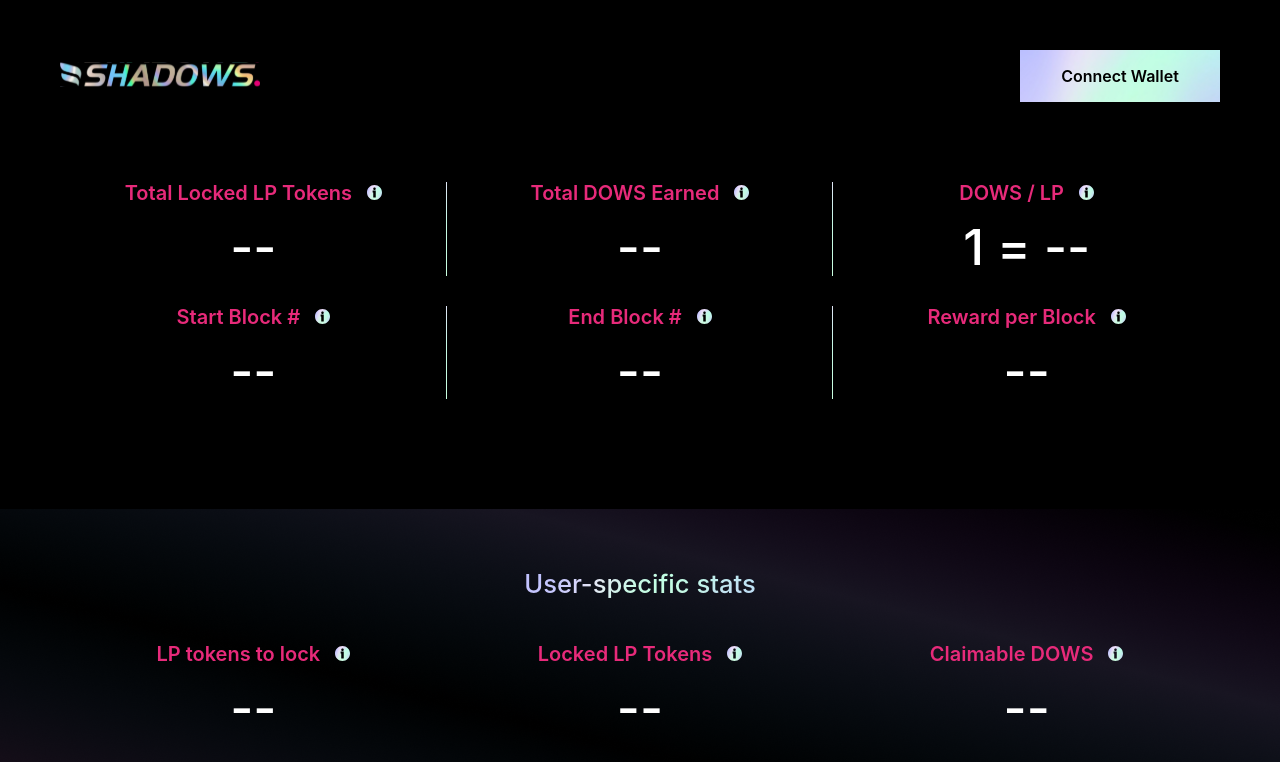
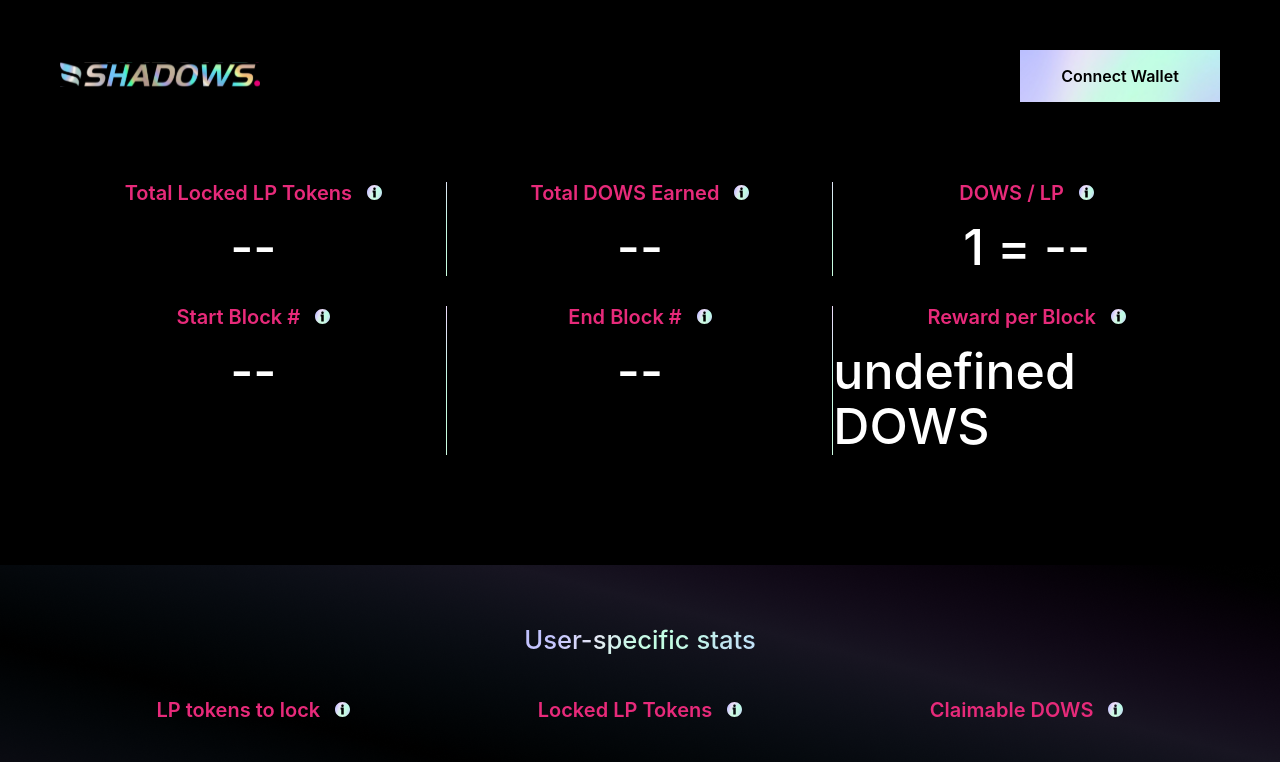
Before and after one commit to ShadowsNetwork/shadows-lp-pool-dashboard, a Next.js app: page / in a window 1280 px wide. Shown: the top 762 px of the page. Built offline with nearby package versions, Linux system fonts and the light colour scheme; a web font is replaced by a local one.

Commit message:
numbers 2

```diff
--- a/components/templates/home/index.js
+++ b/components/templates/home/index.js
@@ -37,7 +37,7 @@ export default function Home() {
       totalLocked: numberHelper.toFix(Web3.utils.fromWei(totalLocked, 'ether')),
       paidOut: numberHelper.toFix(Web3.utils.fromWei(paidOut, 'ether')),
       totalEarned: numberHelper.toFix(Web3.utils.fromWei(userInfo.rewardDebt, 'ether')),
-      perShare: totalLockedInt > 0 && _rewardPerBlock > 0 ? numberHelper.toFix(_rewardPerBlock / totalLockedInt) : 'TBD',
+      perShare: totalLockedInt > 0 && _rewardPerBlock > 0 ? numberHelper.toFix(_rewardPerBlock / totalLockedInt, 3) : 'TBD',
       lpBalance: numberHelper.toFix(Web3.utils.fromWei(lpBalance, 'ether')),
       deposited: numberHelper.toFix(Web3.utils.fromWei(deposited, 'ether')),
       pending: numberHelper.toFix(Web3.utils.fromWei(pending, 'ether')),
@@ -166,7 +166,7 @@ export default function Home() {
               slug: "rpb",
               title: 'Reward per Block',
               info: 'Reward per Block',
-              value: informations.rewardPerBlock,
+              value: `${informations.rewardPerBlock} DOWS`,
             },
           ]}
         />
--- a/helpers/number.js
+++ b/helpers/number.js
@@ -1,12 +1,12 @@
 const formatter = new Intl.NumberFormat('de-DE', { maximumSignificantDigits: 3 })
 
-export const toFix = (str, length = 5) => {
+export const toFix = (str, length = 2) => {
   if (typeof str === 'undefined') {
     return 0;
   }
 
   try {
-    return new Intl.NumberFormat('de-DE').format(str);
+    return parseFloat(str).toFixed(length);
     // return parseFloat(str).toPrecision(length);
   } catch (_err) {
     return 0;
```
